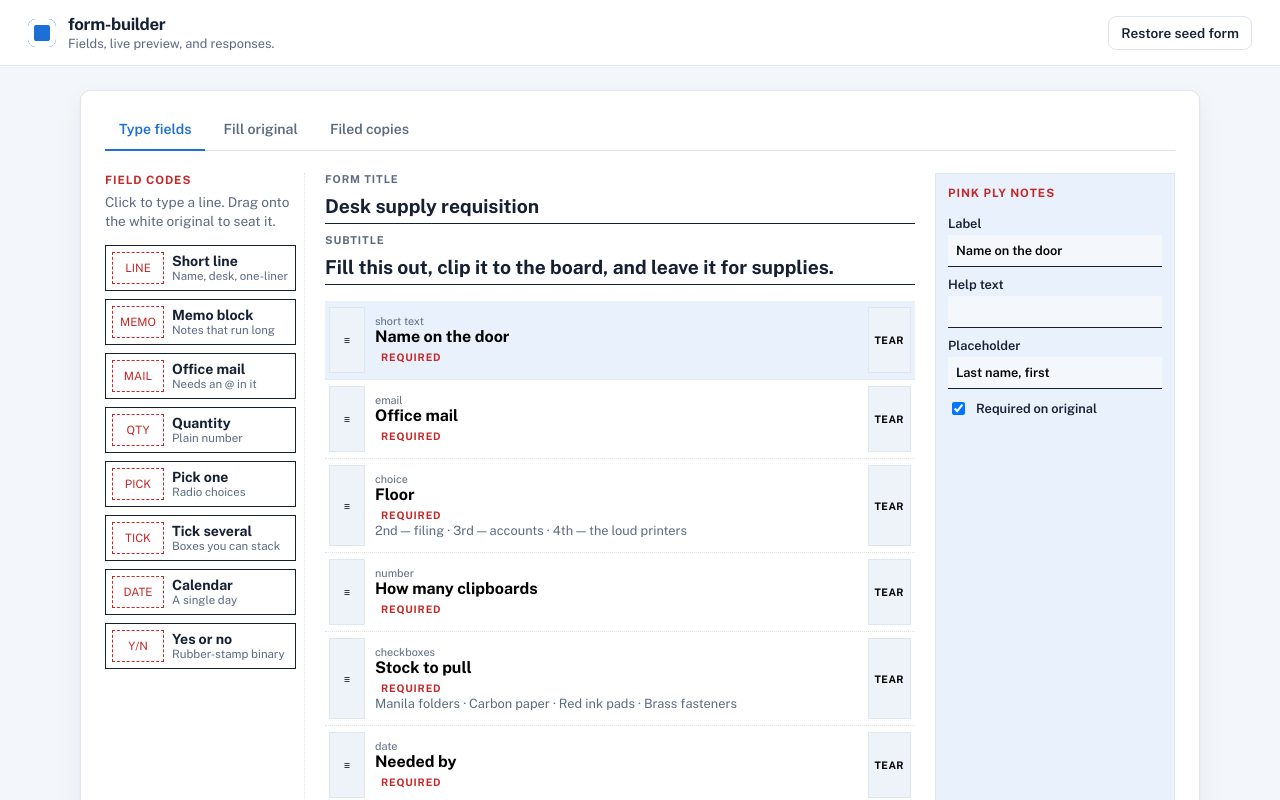
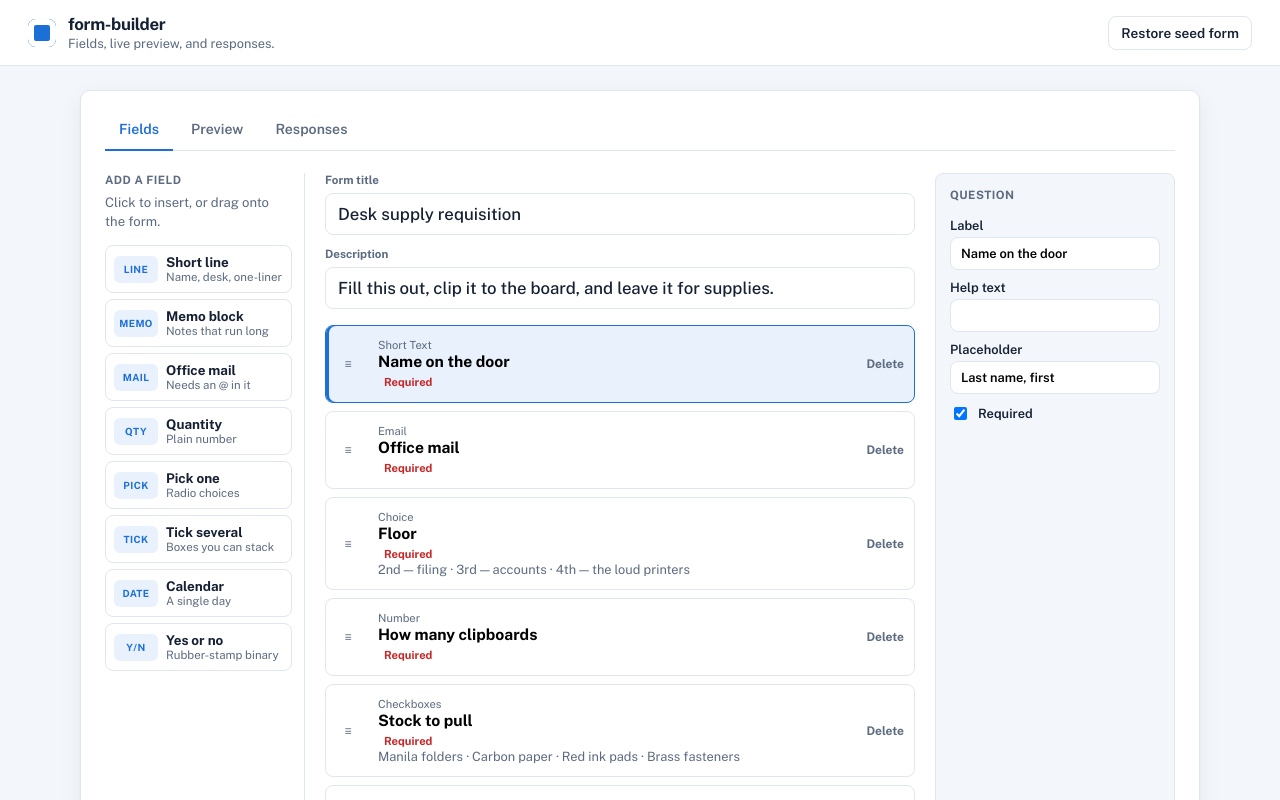
Before and after one commit to HarishKarthickS/form-builder, a Next.js app: page / in a window 1280 px wide. Shown: the top 800 px of the page. Built offline with nearby package versions, Linux system fonts and the light colour scheme.

Commit message:
Restyle builder, preview, and responses as a Tally-like form product.

```diff
--- a/src/ui/BoardApp.tsx
+++ b/src/ui/BoardApp.tsx
@@ -26,7 +26,7 @@ export function BoardApp() {
   if (!board.form) {
     return (
       <ClipboardFrame onReset={board.restoreSeed}>
-        <EmptyState title="Collating the pad" body="The 3-ply should snap into the tray in a moment." />
+        <EmptyState title="Loading form" body="Your form will appear here in a moment." />
       </ClipboardFrame>
     );
   }
@@ -52,8 +52,8 @@ export function BoardApp() {
       {sheet === "fill" ? (
         board.form.fields.length === 0 ? (
           <EmptyState
-            title="Nothing to fill"
-            body="Type at least one field on the white original before anyone can file this."
+            title="No fields yet"
+            body="Add at least one field before you can preview this form."
           />
         ) : (
           <FillSheet key={board.form.id} form={board.form} onSubmit={board.submitResponse} />
--- a/src/ui/BuilderCanvas.tsx
+++ b/src/ui/BuilderCanvas.tsx
@@ -50,7 +50,7 @@ export function BuilderCanvas({
         <input value={form.title} onChange={(event) => onMeta({ title: event.target.value })} />
       </label>
       <label className="meta">
-        Subtitle
+        Description
         <input
           value={form.subtitle}
           onChange={(event) => onMeta({ subtitle: event.target.value })}
@@ -59,8 +59,8 @@ export function BuilderCanvas({
 
       {form.fields.length === 0 ? (
         <EmptyState
-          title="This ply is blank"
-          body="Pick a field code from the left rail, or drag one onto the white original."
+          title="No fields yet"
+          body="Add a field from the list, or drag one onto the form."
         />
       ) : null}
 
@@ -86,14 +86,14 @@ export function BuilderCanvas({
             </button>
             <button type="button" className="field-body" onClick={() => onSelect(field.id)}>
               <span className="field-kind">{field.kind.replaceAll("_", " ")}</span>
-              <strong>{field.label || "Untitled line"}</strong>
-              {field.required ? <span className="req">required</span> : null}
+              <strong>{field.label || "Untitled question"}</strong>
+              {field.required ? <span className="req">Required</span> : null}
               {fieldNeedsOptions(field.kind) ? (
                 <span className="opts">{field.options.join(" · ")}</span>
               ) : null}
             </button>
             <button type="button" className="field-x" onClick={() => onRemove(field.id)}>
-              Tear
+              Delete
             </button>
           </li>
         ))}
@@ -104,7 +104,7 @@ export function BuilderCanvas({
         onDragOver={(event) => event.preventDefault()}
         onDrop={onDropAt(form.fields.length)}
       >
-        Drop a field code here — or click one on the left rail.
+        Drop a field here, or click one on the left.
       </div>
     </div>
   );
--- a/src/ui/CopiesSheet.tsx
+++ b/src/ui/CopiesSheet.tsx
@@ -22,7 +22,7 @@ function downloadCsv(form: FormDefinition, responses: FormResponse[]) {
   const link = document.createElement("a");
   const slug = form.title.toLowerCase().replace(/[^a-z0-9]+/g, "-").replace(/^-|-$/g, "") || "form";
   link.href = url;
-  link.download = `${slug}-copies.csv`;
+  link.download = `${slug}-responses.csv`;
   link.click();
   URL.revokeObjectURL(url);
 }
@@ -32,8 +32,10 @@ export function CopiesSheet({ form, responses, onWipe }: CopiesSheetProps) {
     <section className="copies">
       <header className="copies-head">
         <div>
-          <h2>Filed copies</h2>
-          <p>{responses.length} canary sheets against this pad.</p>
+          <h2>Responses</h2>
+          <p>
+            {responses.length} {responses.length === 1 ? "response" : "responses"}
+          </p>
         </div>
         <div className="copy-actions">
           <button
@@ -45,22 +47,22 @@ export function CopiesSheet({ form, responses, onWipe }: CopiesSheetProps) {
             Export CSV
           </button>
           <button type="button" className="wipe" onClick={onWipe} disabled={responses.length === 0}>
-            Clear the pad
+            Clear responses
           </button>
         </div>
       </header>
 
       {responses.length === 0 ? (
         <EmptyState
-          title="No canary copies"
-          body="File an original from the fill ply. Seed replies return if you restore the sample requisition."
+          title="No responses yet"
+          body="Submit the form from Preview. Seed replies return if you restore the sample form."
         />
       ) : (
         <div className="table-wrap">
           <table>
             <thead>
               <tr>
-              <th>Filed at</th>
+                <th>Submitted</th>
                 {form.fields.map((field) => (
                   <th key={field.id}>{field.label}</th>
                 ))}
--- a/src/ui/EmptyState.tsx
+++ b/src/ui/EmptyState.tsx
@@ -6,7 +6,6 @@ type EmptyStateProps = {
 export function EmptyState({ title, body }: EmptyStateProps) {
   return (
     <div className="empty-clip" role="status">
-      <span className="empty-stamp">NO COPY</span>
       <h2>{title}</h2>
       <p>{body}</p>
     </div>
@@ -21,11 +20,10 @@ type ErrorBannerProps = {
 export function ErrorBanner({ message, onRetry }: ErrorBannerProps) {
   return (
     <div className="error-banner" role="alert">
-      <span className="void-stamp">VOID</span>
       <p>{message}</p>
       {onRetry ? (
         <button type="button" className="wipe" onClick={onRetry}>
-          Reload the pad
+          Reload
         </button>
       ) : null}
     </div>
--- a/src/ui/FieldInspector.tsx
+++ b/src/ui/FieldInspector.tsx
@@ -11,15 +11,15 @@ export function FieldInspector({ field, onChange }: FieldInspectorProps) {
   if (!field) {
     return (
       <aside className="inspector">
-        <p className="rail-label">Pink ply notes</p>
-        <p className="rail-help">Select a typed line to retitle it on all three copies.</p>
+        <p className="rail-label">Question</p>
+        <p className="rail-help">Select a field to edit its label, help text, and options.</p>
       </aside>
     );
   }
 
   return (
     <aside className="inspector">
-      <p className="rail-label">Pink ply notes</p>
+      <p className="rail-label">Question</p>
       <label>
         Label
         <input value={field.label} onChange={(event) => onChange(field.id, { label: event.target.value })} />
@@ -41,7 +41,7 @@ export function FieldInspector({ field, onChange }: FieldInspectorProps) {
           checked={field.required}
           onChange={(event) => onChange(field.id, { required: event.target.checked })}
         />
-        Required on original
+        Required
       </label>
       {fieldNeedsOptions(field.kind) ? (
         <label>
--- a/src/ui/FieldPalette.tsx
+++ b/src/ui/FieldPalette.tsx
@@ -9,8 +9,8 @@ type FieldPaletteProps = {
 export function FieldPalette({ onAdd }: FieldPaletteProps) {
   return (
     <aside className="palette">
-      <p className="rail-label">Field codes</p>
-      <p className="rail-help">Click to type a line. Drag onto the white original to seat it.</p>
+      <p className="rail-label">Add a field</p>
+      <p className="rail-help">Click to insert, or drag onto the form.</p>
       <ul>
         {FIELD_STAMPS.map((stamp) => (
           <li key={stamp.kind}>
--- a/src/ui/FillSheet.tsx
+++ b/src/ui/FillSheet.tsx
@@ -32,7 +32,7 @@ function FieldControl({
     <div className={invalid ? "fill-field is-void" : "fill-field"}>
       <label>
         {field.label}
-        {field.required ? <span className="req">required</span> : null}
+        {field.required ? <span className="req">Required</span> : null}
       </label>
       {field.help ? <p className="help">{field.help}</p> : null}
 
@@ -140,7 +140,7 @@ export function FillSheet({ form, onSubmit }: FillSheetProps) {
         }
         onSubmit(answers);
         setAnswers(blankAnswers(form));
-        setReceipt("Original collated. Canary and pink are in Filed copies.");
+        setReceipt("Response saved. It appears in Responses.");
       }}
     >
       <header>
@@ -149,7 +149,7 @@ export function FillSheet({ form, onSubmit }: FillSheetProps) {
       </header>
 
       {errors.length > 0 ? (
-        <ErrorBanner message="VOID — a few lines did not pass control. Fix the red rows." />
+        <ErrorBanner message="Please fix the highlighted questions before submitting." />
       ) : null}
 
       {form.fields.map((field) => (
@@ -165,7 +165,7 @@ export function FillSheet({ form, onSubmit }: FillSheetProps) {
       ))}
 
       <button type="submit" className="file-btn">
-        File original
+        Submit
       </button>
       {receipt ? <p className="receipt">{receipt}</p> : null}
     </form>
--- a/src/ui/SheetTabs.tsx
+++ b/src/ui/SheetTabs.tsx
@@ -1,9 +1,9 @@
 export type SheetName = "clip" | "fill" | "copies";
 
 const TABS: { id: SheetName; label: string }[] = [
-  { id: "clip", label: "Type fields" },
-  { id: "fill", label: "Fill original" },
-  { id: "copies", label: "Filed copies" },
+  { id: "clip", label: "Fields" },
+  { id: "fill", label: "Preview" },
+  { id: "copies", label: "Responses" },
 ];
 
 type SheetTabsProps = {
@@ -13,7 +13,7 @@ type SheetTabsProps = {
 
 export function SheetTabs({ sheet, onChange }: SheetTabsProps) {
   return (
-    <nav className="sheet-tabs" aria-label="NCR plies">
+    <nav className="sheet-tabs" aria-label="Form sections">
       {TABS.map((tab) => (
         <button
           key={tab.id}
--- a/src/ui/builder.css
+++ b/src/ui/builder.css
@@ -1,24 +1,22 @@
 .rail-label {
-  font-family: var(--font-ui);
-  letter-spacing: 0.08em;
+  font-size: 0.72rem;
+  font-weight: 700;
+  letter-spacing: 0.04em;
   text-transform: uppercase;
-  font-size: 0.72rem;
-  font-weight: 800;
   margin: 0 0 6px;
-  color: var(--alert);
+  color: var(--muted);
 }
 
 .rail-help {
   margin: 0 0 14px;
-  font-size: 0.85rem;
-  color: var(--type-muted);
-  line-height: 1.4;
-  font-family: var(--font-type);
+  font-size: 0.82rem;
+  color: var(--muted);
+  line-height: 1.45;
 }
 
 .palette {
-  border-right: 1px dotted var(--rule);
-  padding-right: 8px;
+  border-right: 1px solid var(--line);
+  padding-right: 12px;
 }
 
 .palette ul {
@@ -26,21 +24,27 @@
   margin: 0;
   padding: 0;
   display: grid;
-  gap: 8px;
+  gap: 6px;
 }
 
 .stamp {
   width: 100%;
   display: grid;
-  grid-template-columns: 52px 1fr;
+  grid-template-columns: 44px 1fr;
   gap: 8px;
   align-items: center;
   text-align: left;
-  border: 1px solid var(--type);
-  background: var(--ncr-white);
-  color: var(--type);
-  padding: 6px;
+  border: 1px solid var(--line);
+  background: var(--surface);
+  color: var(--ink);
+  padding: 8px;
+  border-radius: 8px;
   cursor: grab;
+}
+
+.stamp:hover {
+  border-color: var(--accent);
+  background: var(--accent-soft);
 }
 
 .stamp:active {
@@ -48,52 +52,51 @@
 }
 
 .stamp-mark {
-  font-family: var(--font-type);
-  letter-spacing: 0;
-  font-size: 0.72rem;
-  border: 1px dashed var(--alert);
-  color: var(--alert);
+  font-size: 0.62rem;
+  font-weight: 700;
+  letter-spacing: 0.04em;
+  color: var(--accent);
+  background: var(--accent-soft);
+  border-radius: 6px;
   padding: 8px 0;
   text-align: center;
 }
 
 .stamp strong {
   display: block;
-  color: var(--type);
-  font-size: 0.88rem;
-  font-weight: 700;
+  font-size: 0.84rem;
+  font-weight: 650;
 }
 
 .stamp em {
   display: block;
   font-size: 0.72rem;
-  color: var(--type-muted);
+  color: var(--muted);
   font-style: normal;
-  font-family: var(--font-type);
 }
 
 .canvas .meta {
   display: grid;
-  gap: 4px;
-  margin-bottom: 10px;
-  font-family: var(--font-ui);
-  letter-spacing: 0.08em;
-  text-transform: uppercase;
-  font-size: 0.68rem;
-  font-weight: 700;
-  color: var(--type-muted);
+  gap: 6px;
+  margin-bottom: 12px;
+  font-size: 0.72rem;
+  font-weight: 650;
+  color: var(--muted);
 }
 
 .canvas .meta input {
-  border: none;
-  border-bottom: 1px solid var(--type);
-  background: transparent;
-  padding: 6px 0;
-  font-family: var(--font-type);
-  font-size: 1.2rem;
-  color: var(--type);
-  text-transform: none;
-  letter-spacing: 0;
+  border: 1px solid var(--line);
+  border-radius: 8px;
+  background: var(--surface);
+  padding: 10px 12px;
+  font-size: 1.05rem;
+  font-weight: 500;
+  color: var(--ink);
+}
+
+.canvas .meta input:focus {
+  outline: 2px solid var(--accent-soft);
+  border-color: var(--accent);
 }
 
 .field-list {
@@ -101,7 +104,7 @@
   margin: 16px 0;
   padding: 0;
   display: grid;
-  gap: 0;
+  gap: 8px;
 }
 
 .field-row {
@@ -109,29 +112,36 @@
   grid-template-columns: 36px 1fr auto;
   gap: 6px;
   align-items: stretch;
-  background: transparent;
-  border-bottom: 1px dotted var(--rule);
-  padding: 6px 4px;
+  background: var(--surface);
+  border: 1px solid var(--line);
+  border-radius: 8px;
+  padding: 4px;
 }
 
 .field-row.is-selected {
-  background: var(--ncr-canary);
+  border-color: var(--accent);
+  box-shadow: inset 3px 0 0 var(--accent);
+  background: var(--accent-soft);
 }
 
 .field-handle,
 .field-x {
-  border: 1px solid var(--rule);
-  background: var(--stub);
+  border: none;
+  background: transparent;
   cursor: pointer;
-  font-family: var(--font-ui);
-  letter-spacing: 0.04em;
-  text-transform: uppercase;
-  font-size: 0.65rem;
-  font-weight: 700;
+  font-size: 0.75rem;
+  font-weight: 650;
+  color: var(--muted);
+  border-radius: 6px;
 }
 
 .field-handle {
   cursor: grab;
+}
+
+.field-x:hover {
+  color: var(--danger);
+  background: #fdecec;
 }
 
 .field-body {
@@ -139,60 +149,53 @@
   border: none;
   background: transparent;
   cursor: pointer;
-  padding: 8px 4px;
+  padding: 8px 6px;
 }
 
 .field-kind {
   display: block;
-  font-family: var(--font-type);
-  font-size: 0.68rem;
-  color: var(--type-muted);
+  font-size: 0.7rem;
+  color: var(--muted);
+  text-transform: capitalize;
 }
 
 .field-body strong {
   display: block;
-  font-size: 1rem;
+  font-size: 0.98rem;
   font-weight: 650;
 }
 
 .req {
-  font-family: var(--font-ui);
-  color: var(--alert);
-  letter-spacing: 0.08em;
-  font-size: 0.65rem;
-  font-weight: 800;
+  color: var(--danger);
+  font-size: 0.7rem;
+  font-weight: 650;
   margin-left: 6px;
-  text-transform: uppercase;
 }
 
 .opts {
   display: block;
-  color: var(--type-muted);
+  color: var(--muted);
   font-size: 0.8rem;
-  font-family: var(--font-type);
 }
 
 .drop-well {
   margin-top: 12px;
-  border: 1px dashed var(--rule);
+  border: 1px dashed var(--line);
+  border-radius: 8px;
   padding: 18px;
   text-align: center;
-  color: var(--type-muted);
-  font-family: var(--font-type);
-  background: repeating-linear-gradient(
-    0deg,
-    transparent 0 22px,
-    rgba(139, 146, 137, 0.18) 22px 23px
-  );
+  color: var(--muted);
+  background: var(--bg);
 }
 
 .inspector {
   display: grid;
   gap: 10px;
   align-content: start;
-  background: var(--ncr-pink);
-  padding: 12px;
-  border: 1px solid var(--ncr-pink-deep);
+  background: var(--bg);
+  padding: 14px;
+  border-radius: 8px;
+  border: 1px solid var(--line);
 }
 
 .inspector label {
@@ -204,11 +207,10 @@
 
 .inspector input,
 .inspector textarea {
-  border: none;
-  border-bottom: 1px solid var(--type);
-  background: rgba(255, 255, 255, 0.55);
-  padding: 8px;
-  font-family: var(--font-type);
+  border: 1px solid var(--line);
+  border-radius: 8px;
+  background: var(--surface);
+  padding: 8px 10px;
 }
 
 .inspector .check {
@@ -216,3 +218,10 @@
   align-items: center;
   gap: 8px;
 }
+
+@media (max-width: 960px) {
+  .palette {
+    border-right: none;
+    padding-right: 0;
+  }
+}
--- a/src/ui/useFormBoard.ts
+++ b/src/ui/useFormBoard.ts
@@ -32,7 +32,7 @@ export function useFormBoard() {
       setResponses(loadResponses(next.id));
       setSelectedId(next.fields[0]?.id ?? null);
     } catch {
-      setLoadError("The clipboard drawer jammed. Reload the page.");
+      setLoadError("Could not load the form. Reload the page or restore the seed.");
     }
   }, []);
 
```
Also changed, not shown: src/ui/sheets.css (+80 -70 lines), src/ui/states.css (+17 -27 lines). Lines whose indentation alone changed are shown as unchanged.
